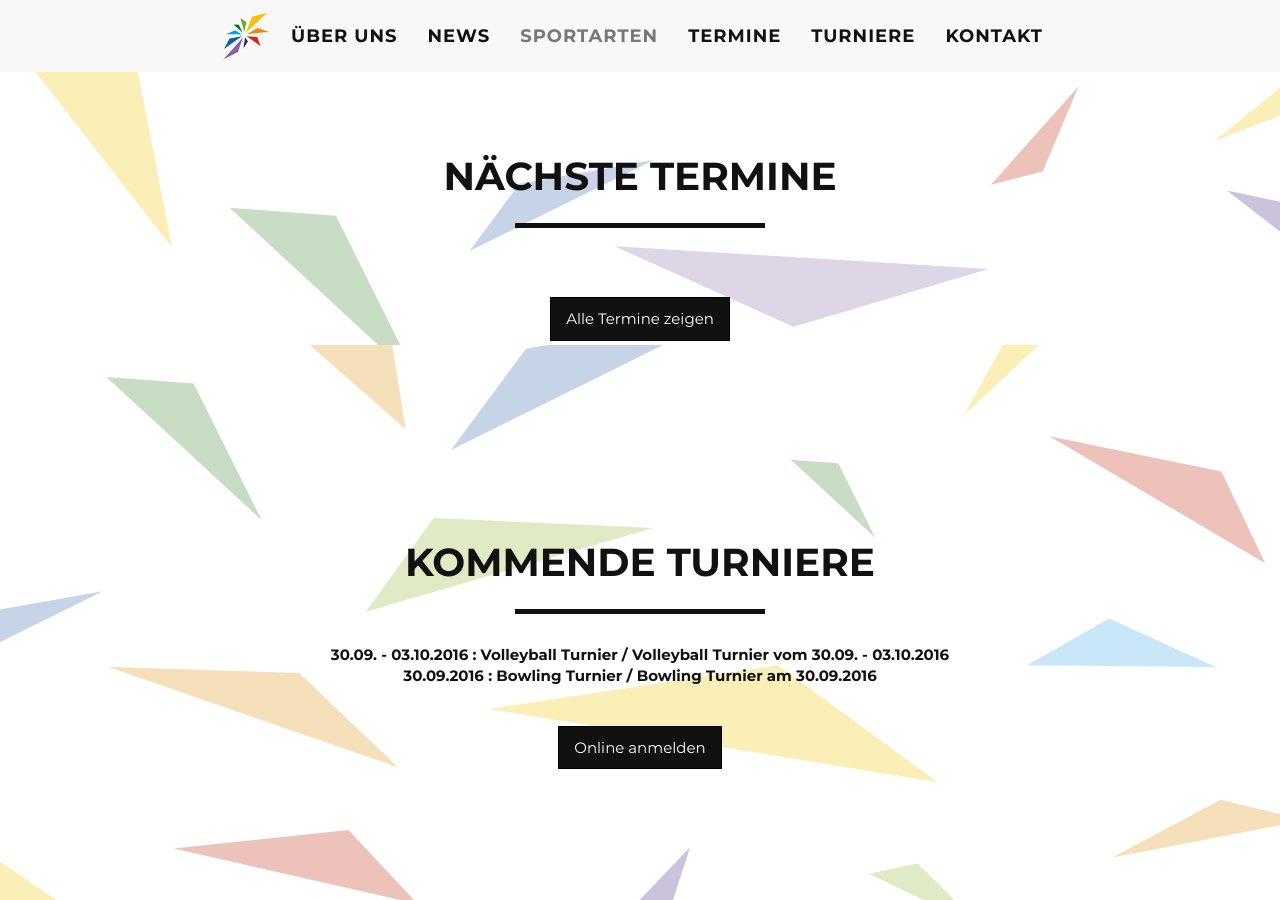
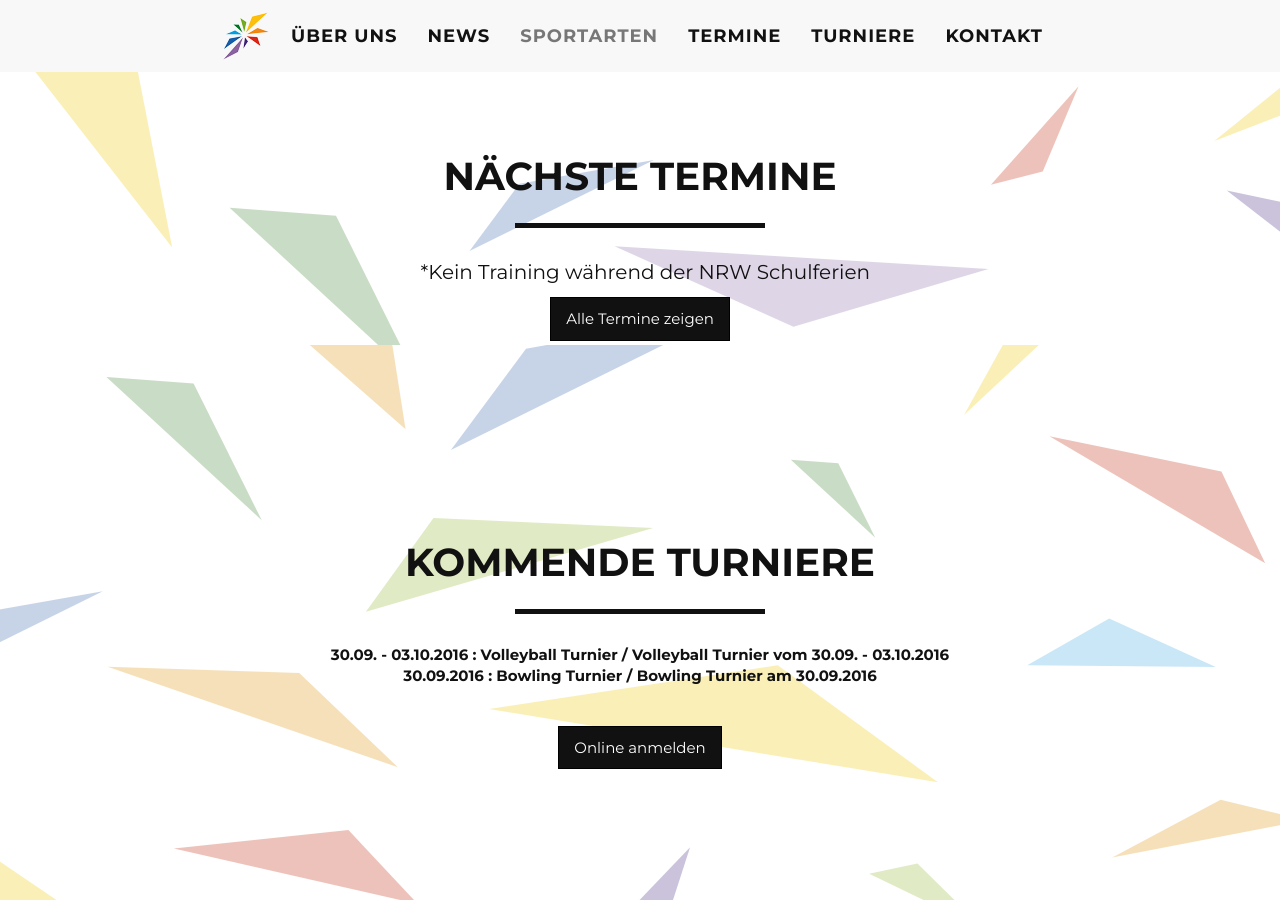
Before and after one commit to scarweb/scarweb.github.io, a Jekyll site: the page built from index.html, in a window 1280 px wide and 900 px high, scrolled down 3255 px. Built offline with Jekyll 4.4.1, drawn with Linux system fonts in a browser that asks for light colours.

Commit message:
Kein Training während der NRW Schulferien

```diff
--- a/_includes/termine.html
+++ b/_includes/termine.html
@@ -11,7 +11,7 @@
             <div class="col-lg-12 text-center">
                 <div id="termine" class="magtxt">
                 </div>
-                <p>&nbsp;</p>
+                <p>&nbsp; *Kein Training während der NRW Schulferien</p>
                 <button href="#modal-termine" class="btn btn-success" data-toggle="modal">
                     Alle Termine zeigen
                 </button>
```
